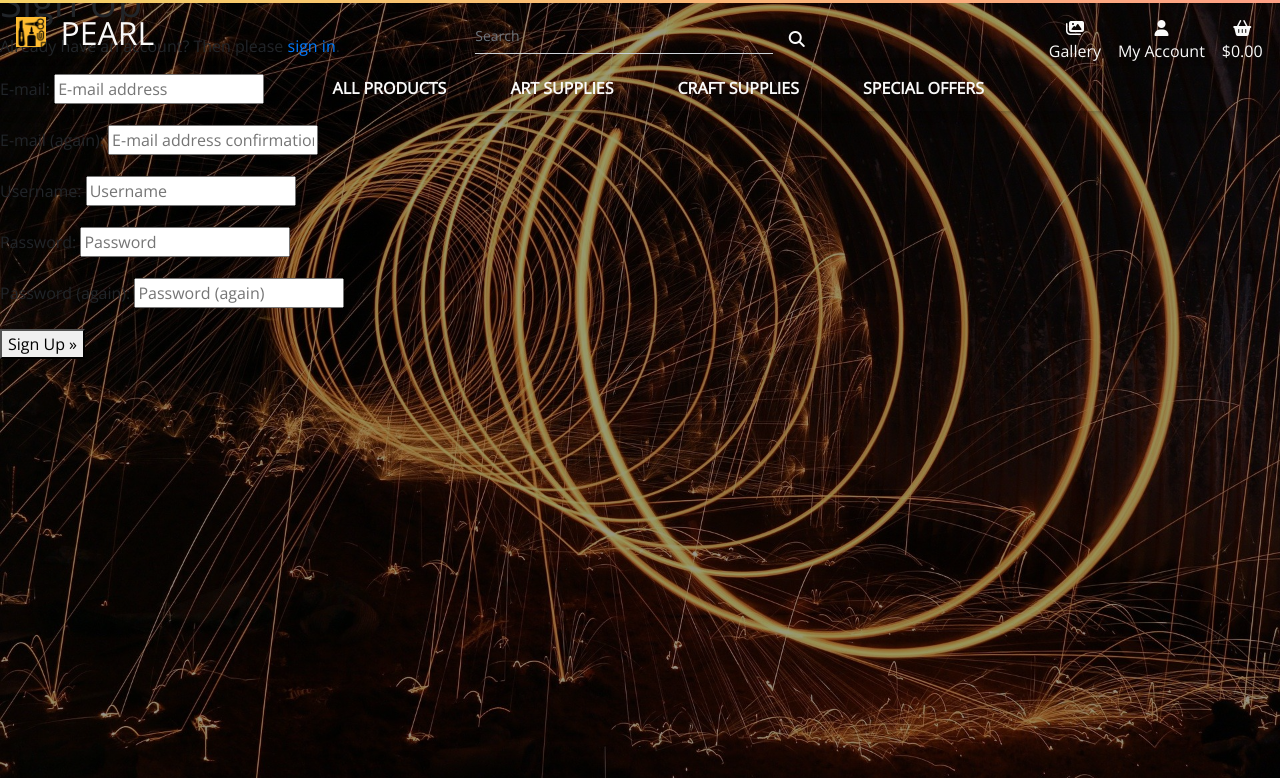
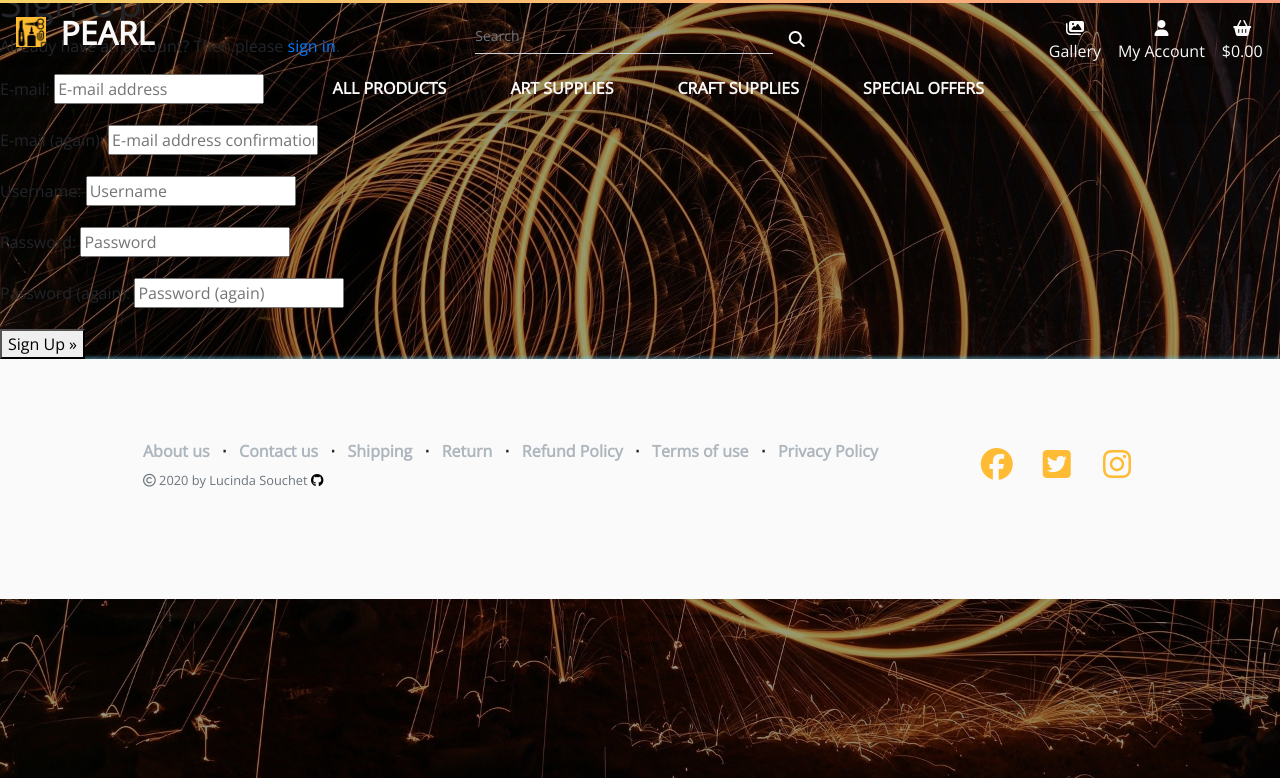
Before and after one commit to sctlcd/pearl-v2, a Django app: page /accounts/signup/ in a window 1280 px wide. Shown: the part 22-800 px from the top of the page. Run offline with Django 3.2, Linux system fonts and the light colour scheme; some libraries are stand-ins or nearby versions; some web fonts are replaced.

Commit message:
add footer + css

```diff
--- a/static/css/base.css
+++ b/static/css/base.css
@@ -46,6 +46,10 @@ form div > input {
 
 .text-orange {
   color: #fb3 !important;
+}
+
+.text-grey {
+  color: #adb5bd !important;
 }
 
 .text-info {
@@ -348,6 +352,40 @@ nav .nav-item a.nav-link:hover {
   min-width: 6rem;
 }
 
+/* ------------------------------- footer */
+
+/* credit: https://css-tricks.com/couple-takes-sticky-footer/ */
+.wrapper {
+  min-height: 100%;
+  margin-bottom: -10rem;
+}
+
+.footer {
+	height: 15rem;
+}
+
+.footer {
+  padding-top: 5rem;
+	-webkit-box-shadow: 2px -2px 3px rgba(104, 198, 230, 0.5);
+	box-shadow: 2px -2px 3px rgba(104, 198, 230, 0.5);
+  bottom: 0px;
+  left: 0px;
+  right: 0px;
+  margin-bottom: 0px;
+}
+
+.footer .menu-items a:hover {
+	color: #fb3!important;
+}
+
+.footer .social-links i:hover {
+	color: #adb5bd!important;
+}
+
+.footer .fa-github:hover {
+	color: #fb3!important;
+}
+
 /* -------------------------------- Media Queries */
 
 /* Extra small devices (portrait phones, less than 576px) */
@@ -419,6 +457,10 @@ nav .nav-item a.nav-link:hover {
 	.gallery .share-now-button {
 			min-width: 6rem;
 	}
+
+	.footer {
+		padding-top: 3rem;
+	}
 }
 
 /* Small devices (landscape phones, 576px and up) */
@@ -486,6 +528,10 @@ nav .nav-item a.nav-link:hover {
 
 	.gallery .share-now-button {
 			min-width: 7rem;
+	}
+
+	.footer {
+		padding-top: 3rem;
 	}
 
 }
@@ -560,6 +606,10 @@ nav .nav-item a.nav-link:hover {
 	.gallery .share-now-button {
 			min-width: 8rem;
 	}
+
+	.footer {
+		padding-top: 4rem;
+	}
 }
 
 /* Large devices (desktops, 992px and up) */
@@ -601,6 +651,10 @@ nav .nav-item a.nav-link:hover {
 
 	.gallery .share-now-button {
 			min-width: 9rem;
+	}
+
+	.footer {
+		padding-top: 5rem;
 	}
 }
 
@@ -646,4 +700,8 @@ nav .nav-item a.nav-link:hover {
 	.gallery .share-now-button {
 			min-width: 10rem;
 	}
+
+	.footer {
+		padding-top: 5rem;
+	}
 }
--- a/templates/base.html
+++ b/templates/base.html
@@ -55,7 +55,7 @@
       <div class="col-12 col-lg-4 my-auto px-1 py-1 py-lg-0 text-center text-lg-left">
         <a href="{% url 'home' %}" class="nav-link main-logo-link">
           <img src="/media/pearl-min.png" alt="Pearl" class="d-inline">
-          <h2 class="d-inline logo-font text-white my-0"><strong>Pearl</strong></h2>
+          <h2 class="d-inline logo-font text-white my-0 font-weight-bold">Pearl</h2>
         </a>
       </div>
       <div class="col-12 col-lg-4 my-auto py-1 py-lg-0 search-container">
@@ -135,7 +135,64 @@
     {% block content %}
     {% endblock %}
 
-    <footer></footer>
+    <footer class="footer bg-white">
+      <div class="container">
+        <div class="row">
+          <div class="col-lg-9 h-100 text-center text-lg-left my-auto">
+            <ul class="list-inline mb-2 menu-items font-weight-bold">
+              <li class="list-inline-item">
+                <a href="#" class="text-grey">About us</a>
+              </li>
+              <li class="list-inline-item">&sdot;</li>
+              <li class="list-inline-item">
+                <a href="#" class="text-grey">Contact us</a>
+              </li>
+              <li class="list-inline-item">&sdot;</li>
+              <li class="list-inline-item">
+                <a href="#" class="text-grey">Shipping</a>
+              </li>
+              <li class="list-inline-item">&sdot;</li>
+              <li class="list-inline-item">
+                <a href="#" class="text-grey">Return</a>
+              </li>
+              <li class="list-inline-item">&sdot;</li>
+              <li class="list-inline-item">
+                <a href="#" class="text-grey">Refund Policy</a>
+              </li>
+              <li class="list-inline-item">&sdot;</li>
+              <li class="list-inline-item">
+                <a href="#" class="text-grey">Terms of use</a>
+              </li>
+              <li class="list-inline-item">&sdot;</li>
+              <li class="list-inline-item">
+                <a href="#" class="text-grey">Privacy Policy</a>
+              </li>
+            </ul>
+            <p class="text-muted small mb-4 mb-lg-0"><i class="far fa-copyright"></i> 2020 by Lucinda Souchet <a href="https://github.com/sctlcd" target="_blank"><i class="fab fa-github text-black"></i><span class="sr-only">Github</span></a>
+            </p>
+          </div>
+          <div class="col-lg-3 h-100 text-center text-lg-right my-auto">
+            <ul class="list-inline mb-0 social-links">
+              <li class="list-inline-item mr-3">
+                <a href="https://www.facebook.com/" target="_blank">
+                  <i class="fab fa-facebook fa-2x fa-fw text-orange"></i>
+                </a>
+              </li>
+              <li class="list-inline-item mr-3">
+                <a href="https://twitter.com/" target="_blank">
+                  <i class="fab fa-twitter-square fa-2x fa-fw text-orange"></i>
+                </a>
+              </li>
+              <li class="list-inline-item">
+                <a href="https://www.instagram.com/" target="_blank">
+                  <i class="fab fa-instagram fa-2x fa-fw text-orange"></i>
+                </a>
+              </li>
+            </ul>
+          </div>
+        </div>
+      </div>
+    </footer>
 
     {% block postloadjs %}
     <script src="{% static 'js/base.js' %}"></script>
--- a/templates/includes/base_mobile_top_header.html
+++ b/templates/includes/base_mobile_top_header.html
@@ -4,7 +4,7 @@
       <!-- <div class="mb-1">
         <img src="/media/pearl-min.png" alt="Pearl" class="d-inline">
       </div> -->
-      <h5 class="d-inline logo-font text-white my-0"><strong>Pearl</strong></h5>
+      <h5 class="d-inline logo-font text-white my-0 font-weight-bold">Pearl</h5>
     </div>
   </a>
 </div>
```
